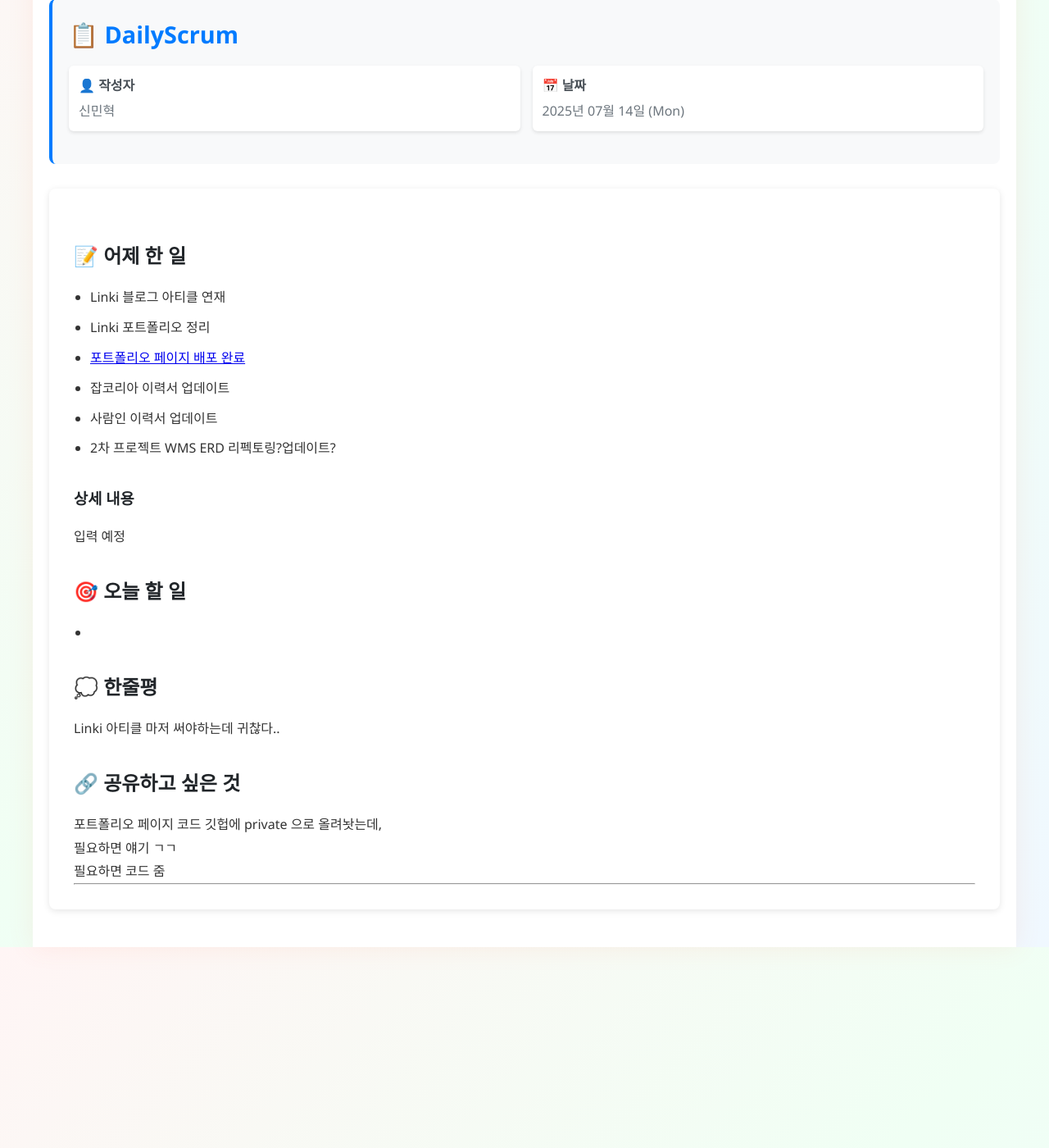
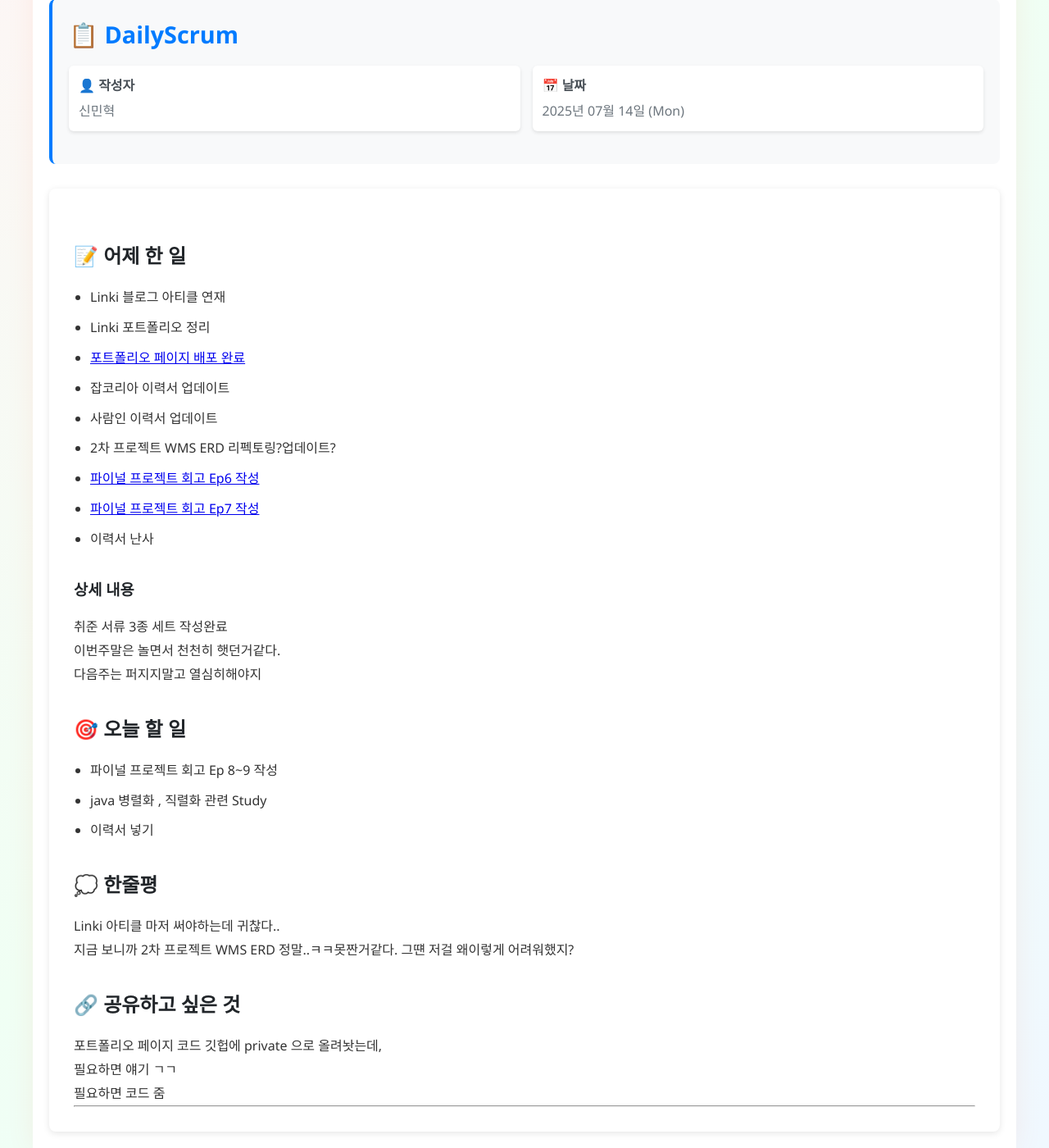
Before and after one commit to ssg6-dailylog/scrum, a Jekyll site: the page built from _posts/2025-07-14-신민혁-DailyScrum.md, in a window 1280 px wide and 1400 px high, scrolled down 245 px. Shown: the whole window at 82% size. Built offline with Jekyll 4.4.1, drawn with Linux system fonts in a browser that asks for light colours.

Commit message:
2025-07-13/신민혁 DailyScrum

```diff
--- a/_posts/2025-07-14-신민혁-DailyScrum.md
+++ b/_posts/2025-07-14-신민혁-DailyScrum.md
@@ -14,17 +14,24 @@ categories: [scrum]
 - 잡코리아 이력서 업데이트
 - 사람인 이력서 업데이트
 - 2차 프로젝트 WMS ERD 리펙토링?업데이트?
+- [파이널 프로젝트 회고 Ep6 작성](https://purecode.tistory.com/13)
+- [파이널 프로젝트 회고 Ep7 작성](https://purecode.tistory.com/14)
+- 이력서 난사
 
 ### 상세 내용
-입력 예정
+취준 서류 3종 세트 작성완료
+이번주말은 놀면서 천천히 햇던거같다.
+다음주는 퍼지지말고 열심히해야지
 
 ## 🎯 오늘 할 일
-
--
+- 파이널 프로젝트 회고 Ep 8~9 작성
+- java 병렬화 , 직렬화 관련 Study
+- 이력서 넣기
 
 ## 💭 한줄평
 
 Linki 아티클 마저 써야하는데 귀찮다..
+지금 보니까 2차 프로젝트 WMS ERD 정말..ㅋㅋ못짠거같다. 그떈 저걸 왜이렇게 어려워했지?
 
 ## 🔗 공유하고 싶은 것
 
```
